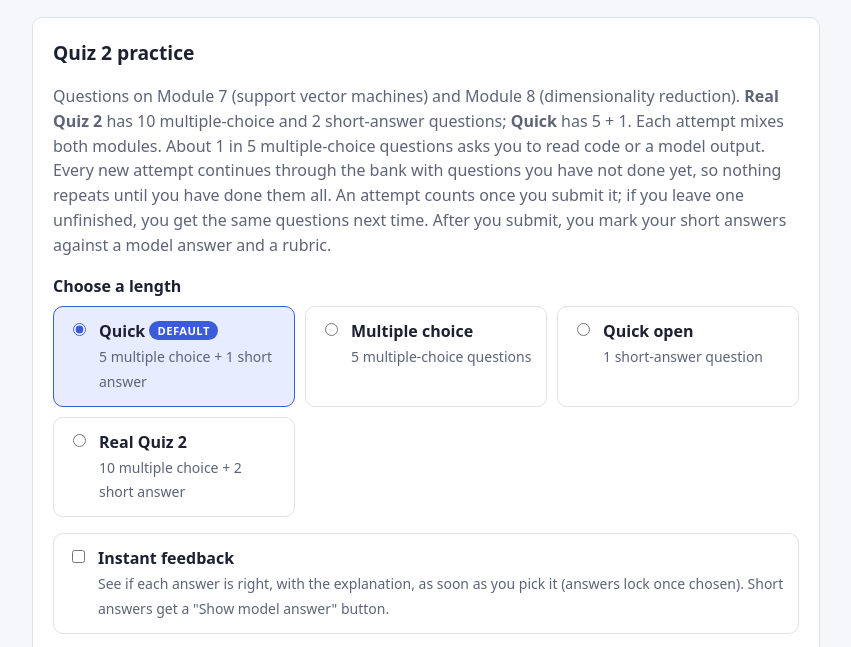
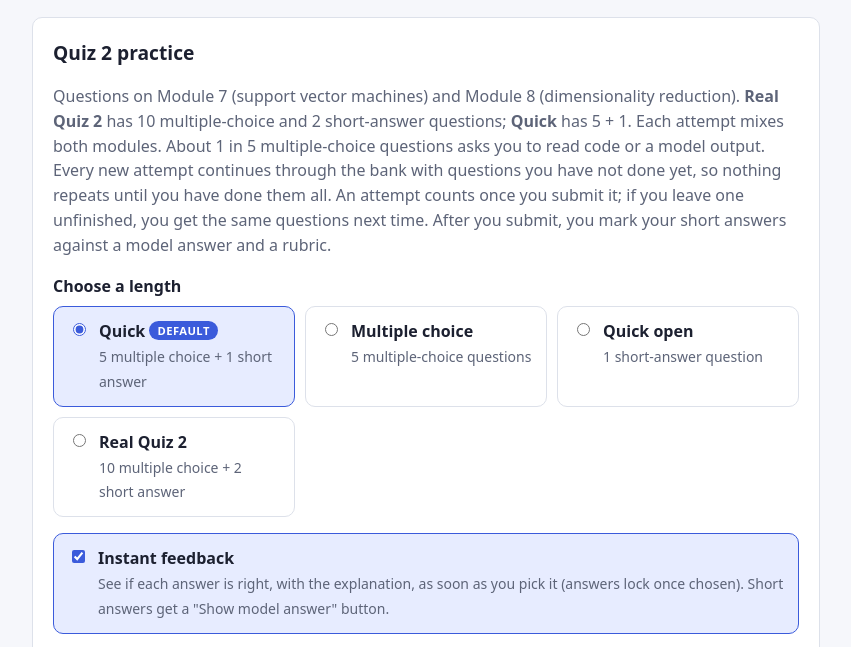
Before and after one commit to AlanJuker/ml-quiz-simulator, a website: page index.html in a window 1280 px wide. Shown: the part 136-783 px from the top of the page, without its empty margins (214-1065 px from the left). Drawn offline with Linux system fonts and the light colour scheme.

Commit message:
Quiz 2: instant feedback on by default

```diff
--- a/index.html
+++ b/index.html
@@ -23,6 +23,6 @@
   <!-- Bump ?v= whenever a script or the stylesheet changes, so browsers never mix cached old and new files. -->
   <script src="quiz2-bank.js?v=20261123-1"></script>
   <script src="quiz2.js?v=20261123-1"></script>
-  <script src="quiz2-app.js?v=20261126-1"></script>
+  <script src="quiz2-app.js?v=20261126-2"></script>
 </body>
 </html>
--- a/quiz2-app.js
+++ b/quiz2-app.js
@@ -3,7 +3,7 @@
 
 const app = document.getElementById("app");
 const HISTORY_KEY = "mlquiz.quiz2.history";
-const INSTANT_KEY = "mlquiz.quiz2.instant"; // remembers the "Instant feedback" choice
+const INSTANT_KEY = "mlquiz.quiz2.feedback"; // remembers the "Instant feedback" choice (on by default)
 const SEEN_KEY = "mlquiz.quiz2.seen"; // question id → { n, at }: times completed and when, so attempts walk the bank
 const PASS_MARK = 70;
 const LETTERS = "ABCD";
@@ -62,7 +62,7 @@ function renderSetup(format = "quick") {
             <span><strong>${f.title}</strong>${k === "quick" ? ' <span class="pill">Default</span>' : ""}<br>
             <span class="muted small">${f.detail}</span></span></label>`).join("")}
       </fieldset>
-      <label class="mode" style="margin-bottom: 16px"><input type="checkbox" id="instant" ${load(INSTANT_KEY, false) ? "checked" : ""}>
+      <label class="mode" style="margin-bottom: 16px"><input type="checkbox" id="instant" ${load(INSTANT_KEY, true) ? "checked" : ""}>
         <span><strong>Instant feedback</strong><br><span class="muted small">See if each answer is right, with the explanation,
         as soon as you pick it (answers lock once chosen). Short answers get a "Show model answer" button.</span></span></label>
       <div class="bar-row" style="margin-bottom: 16px">
```
Also changed, not shown: README.md.
